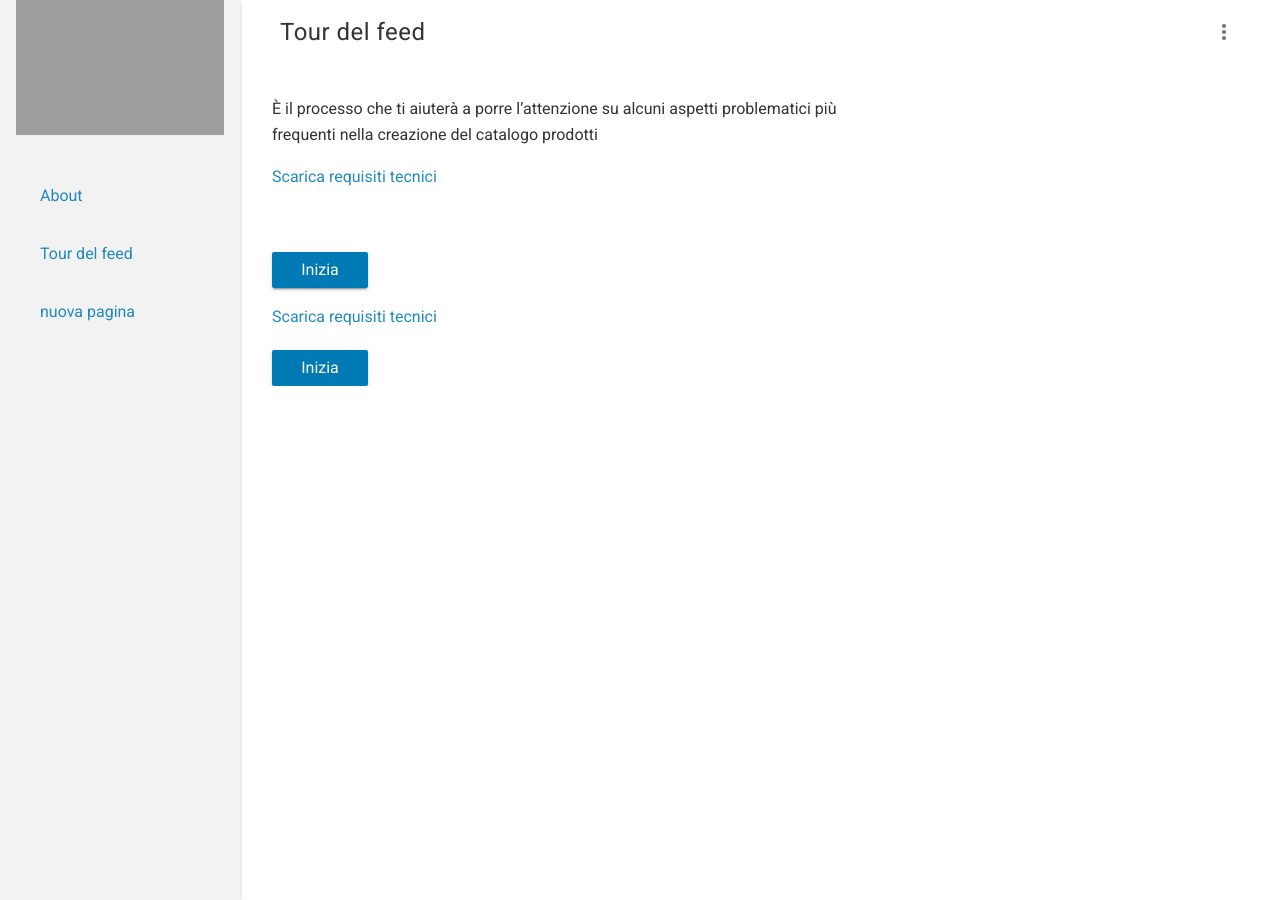
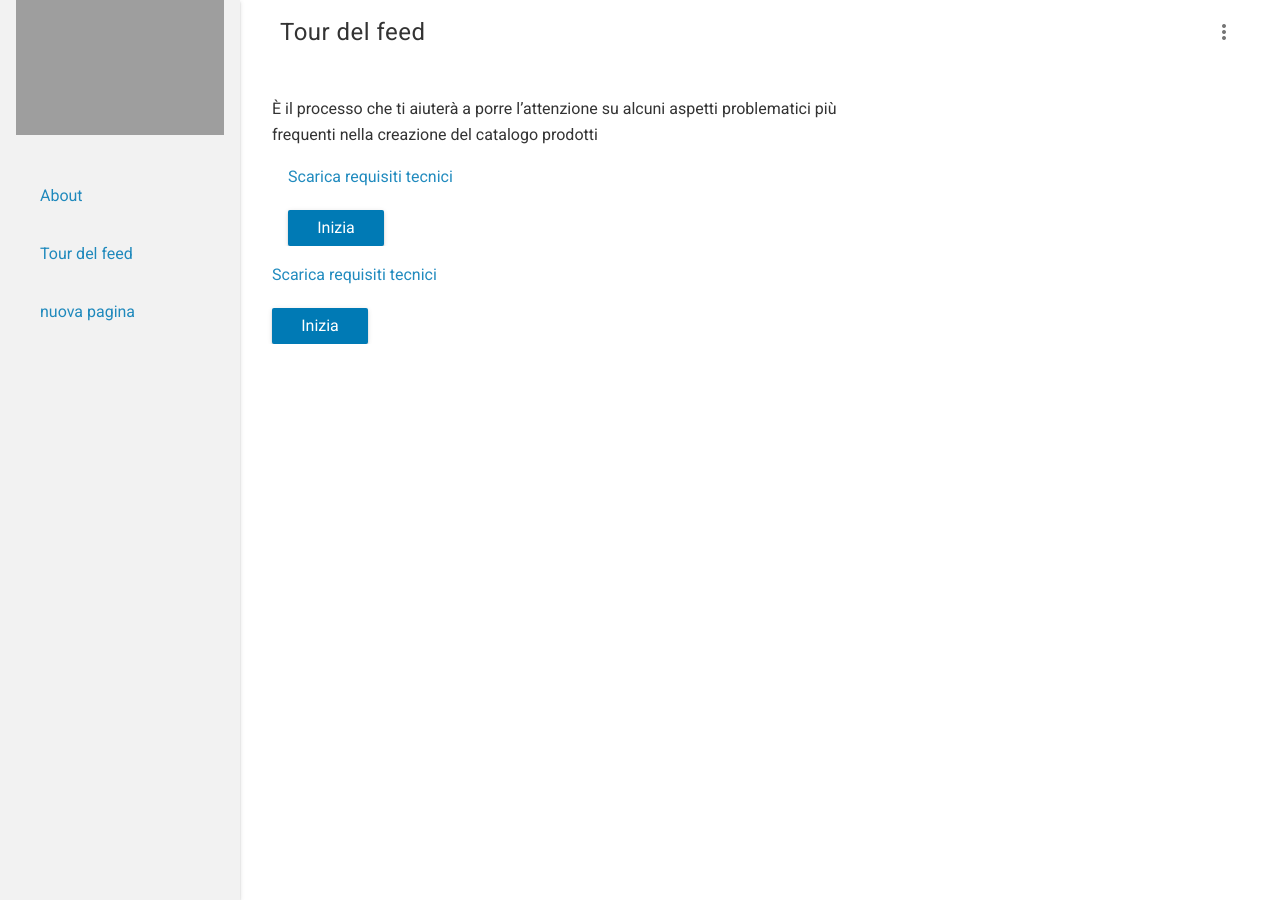
Before and after one commit to noemi-84/tourdelfeed, a Jekyll site: the page built from index.html, in a window 1280 px wide. Built offline with Jekyll 4.4.1, drawn with Linux system fonts in a browser that asks for light colours; nearby versions of some CDN libraries; grey boxes are pictures that could not be loaded.

Commit message:
Update from Forestry.io - index.html

```diff
--- a/index.html
+++ b/index.html
@@ -3,8 +3,9 @@ title: Tour del feed
 layout: default
 ---
 <p>È il processo che ti aiuterà a porre l’attenzione su alcuni aspetti problematici più frequenti nella creazione del catalogo prodotti</p>
-<p><a class="mdl-navigation__link" href="#">Scarica requisiti tecnici</a></p>
-<p><br></p>
+<div class="mdl-card__supporting-text mdl-color-text--grey-600 link">
+    <a class="mdl-navigation__link" href="#">Scarica requisiti tecnici</a>
 <div class="mdl-card__buttons">
                 <a href="struttura-del-catalogo.html" class="mdl-button mdl-js-button mdl-js-ripple-effect mdl-button--raised mdl-button--colored">Inizia</a>
               </div>
+    </div>
```
